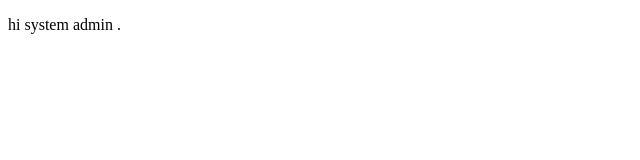
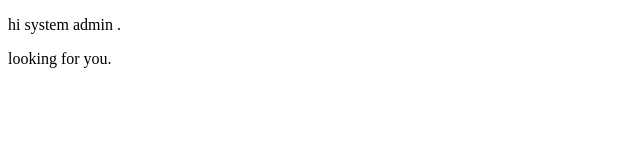
Before and after one commit to tasinahmedrafi/second-project, a plain HTML site: page index.html in a window 1280 px wide. Shown: the full height of the page, 0-640 px from the left. Drawn offline with Linux system fonts and the light colour scheme.

Commit message:
Update index.html

```diff
--- a/index.html
+++ b/index.html
@@ -7,5 +7,6 @@
 </head>
 <body>
     <p>hi system admin .</p>
+    <p>looking for you.</p>
 </body>
 </html>
```
